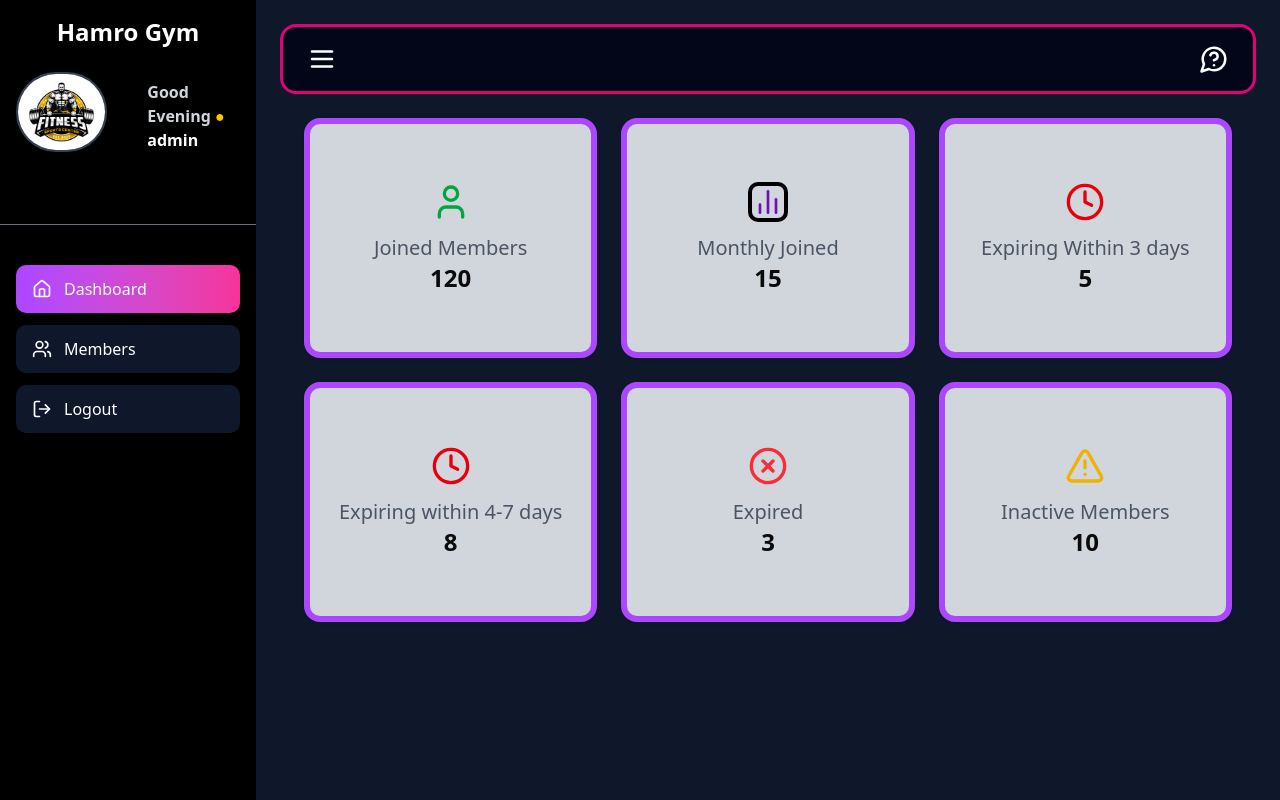
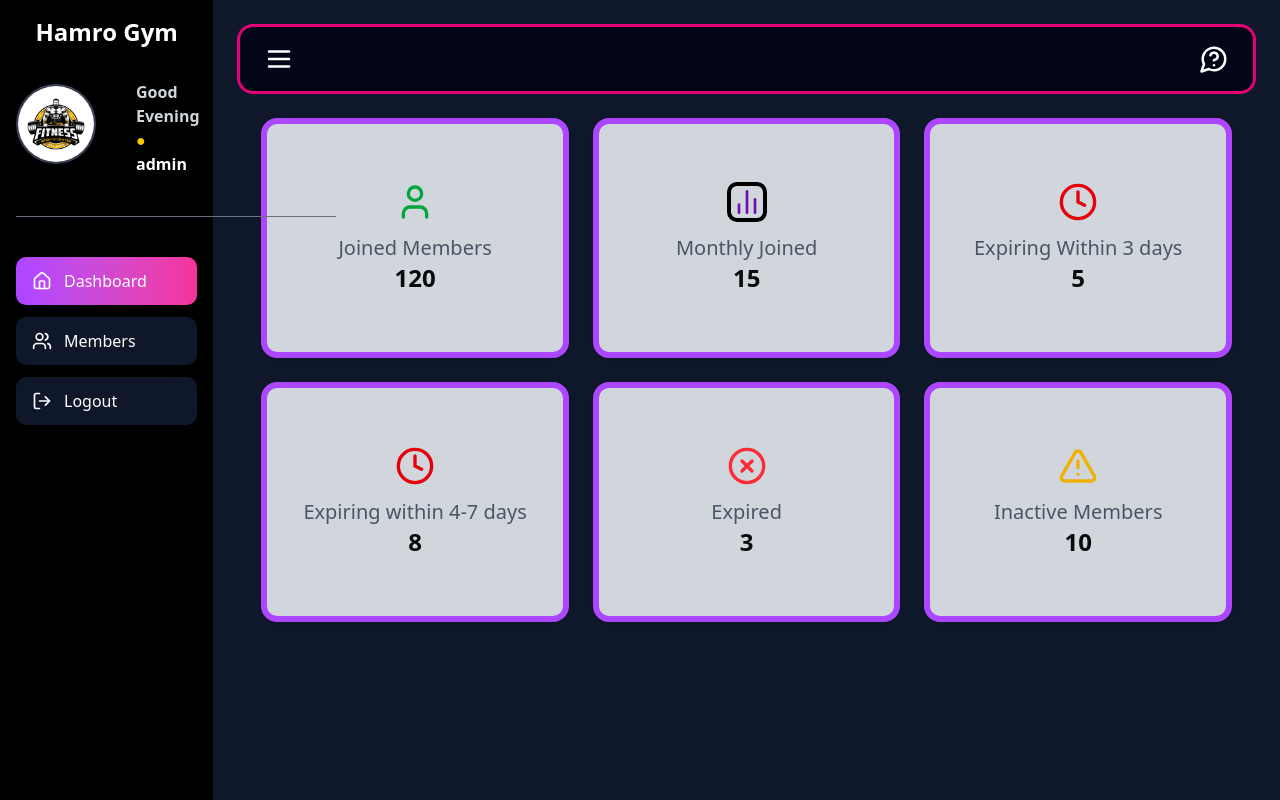
Before and after one commit to razace50/gym-front, a React (Vite) app: page /dashboard in a window 1280 px wide. Built offline with nearby package versions, Linux system fonts and the light colour scheme.

Commit message:
little code updated

```diff
--- a/src/components/DashboardComponents/Sidebar.tsx
+++ b/src/components/DashboardComponents/Sidebar.tsx
@@ -1,10 +1,22 @@
 import React from "react";
-import { Home, Users, LogOut } from "lucide-react";
+import { Home, Users, LogOut, X } from "lucide-react";
 import { Link } from "react-router-dom";
 
-const Sidebar: React.FC = () => {
+interface SideBarProps {
+open: boolean;
+setOpen: (val: boolean) => void;
+}
+
+const Sidebar: React.FC<SideBarProps> = ({open, setOpen}) => {
   return (
-    <div className="w-1/5 h-screen bg-black text-white flex flex-col items-center p-4">
+    <div className={`fixed top-0 left-0 w-1/6 bg-black text-white p-4 transform transition-transform duration-300 z-50 lg:static lg:translate-x-0 ${open ? "translate-x-0" : "-translate-x-full" }`}>
+      {/* CLose button (only on mobile) */}
+      <button className="lg:hidden absolute top-4 right-4 text-white"
+      onClick={()=> setOpen(false)}
+      >
+        <X size={24}/>
+
+      </button>
       {/* Logo / Header */}
       <h1 className="text-2xl font-bold mb-6 text-center">Hamro Gym</h1>
 
--- a/src/components/layouts/DashboardLayout.tsx
+++ b/src/components/layouts/DashboardLayout.tsx
@@ -1,11 +1,15 @@
-import React from 'react'
+import React, { useState } from 'react'
 import Sidebar from '../DashboardComponents/Sidebar';
 
 function DashboardLayout({children}: {children:React.ReactNode}) {
+  const [sidebarOpen, setSidebarOpen]=useState(false);
+
   return (
     <div className='flex flex-row'>
-      <Sidebar/>
-      <main className='p-6 bg-slate-900 min-h-screen w-4/5'>{children}</main>
+      {/* Sidebar */}
+      <Sidebar open={sidebarOpen} setOpen={setSidebarOpen}/>
+      {/* Main Content  */}
+      <main className='p-6 bg-slate-900 min-h-screen w-5/6'>{children}</main>
     </div>
   )
 }
```
